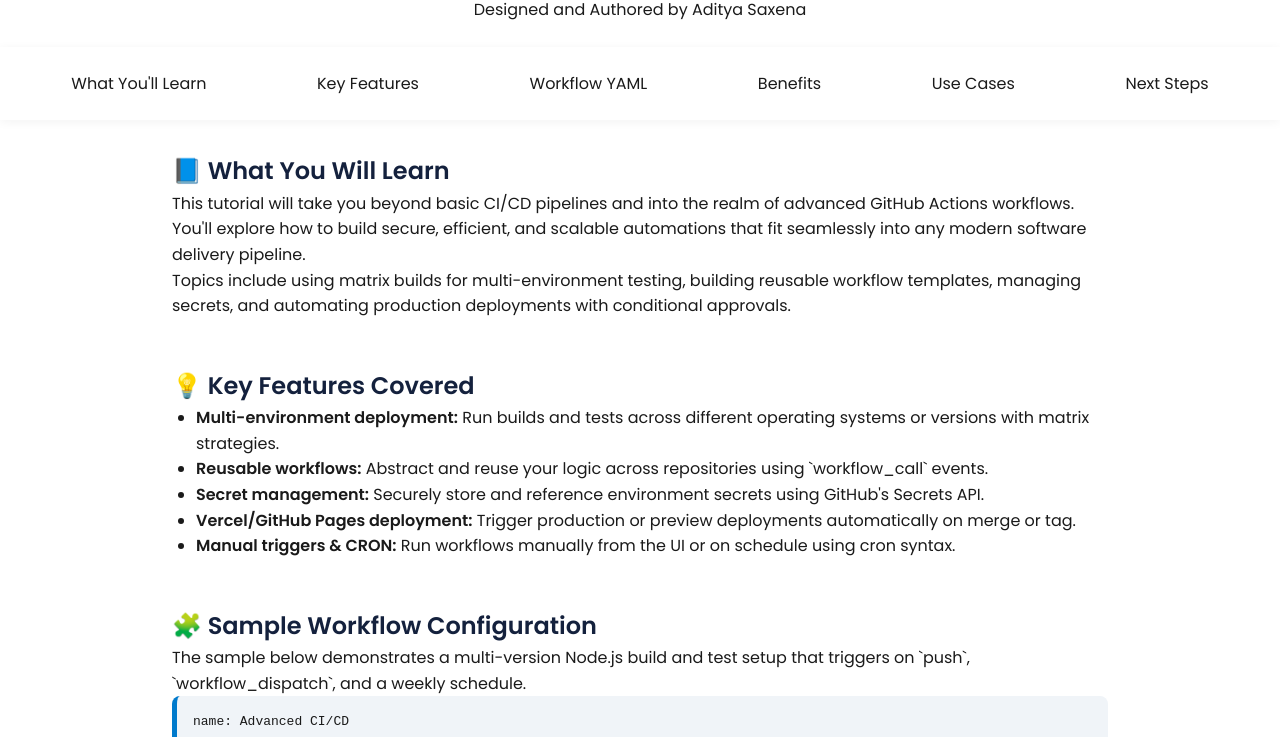
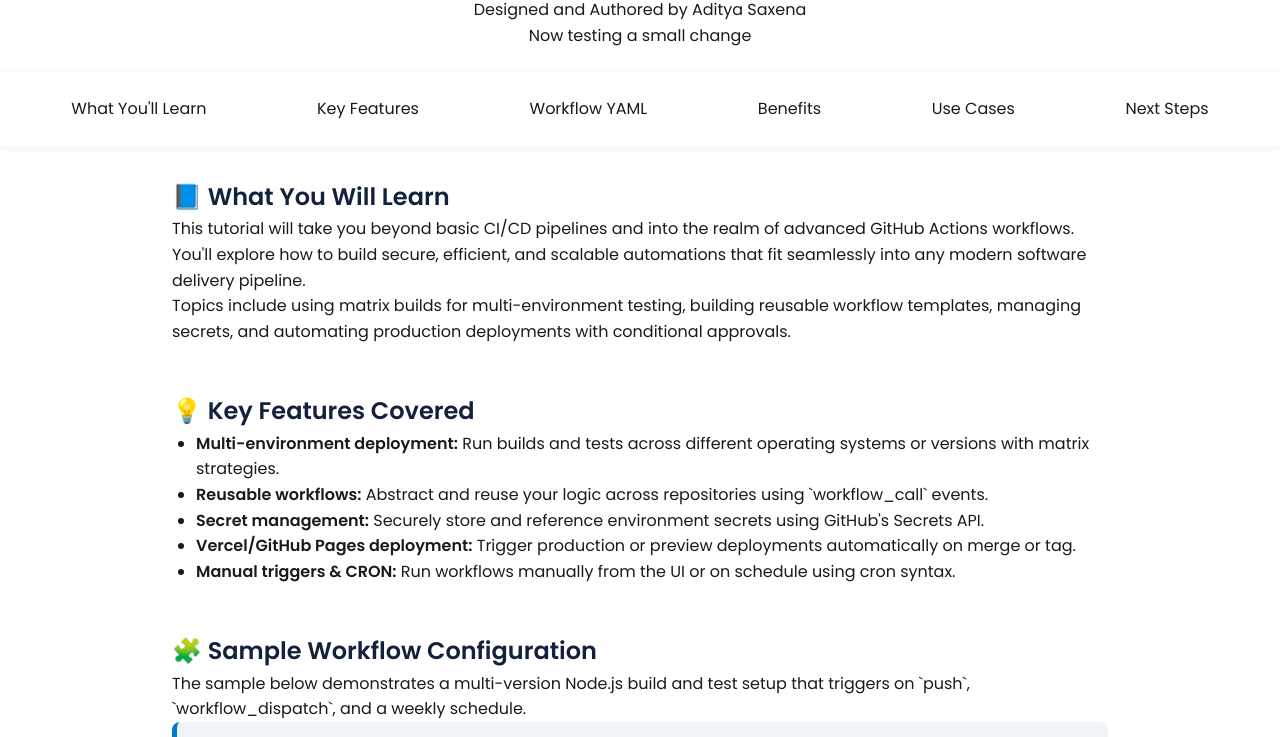
Before and after one commit to profadityasaxena/GitHub_Actions_Tutorial, a plain HTML site: page website/index.html in a window 1280 px wide. Shown: the part 78-815 px from the top of the page. Drawn offline with Linux system fonts and the light colour scheme.

Commit message:
testing a small change

```diff
--- a/website/index.html
+++ b/website/index.html
@@ -12,6 +12,7 @@
   <header>
     <h1>🚀 Advanced GitHub Actions Tutorial</h1>
     <p>Designed and Authored by Aditya Saxena</p>
+    <p>Now testing a small change</p>
   </header>
 
   <nav>
```
